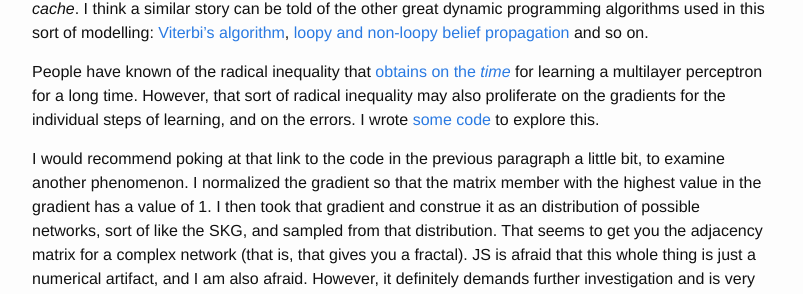
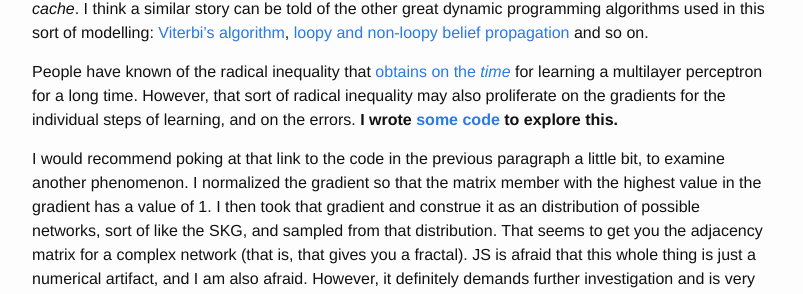
Before and after one commit to howonlee/howonlee.github.io, a Jekyll site: the page built from _posts/2016-01-21-Poking%20At%20Causation1.md, in a window 1280 px wide and 900 px high, scrolled down 12995 px. Shown: the part 197-491 px from the top of the window, without its empty margins (238-1041 px from the left). Built offline with Jekyll 4.4.1, drawn with Linux system fonts in a browser that asks for light colours.

Commit message:
wall of text...

```diff
--- a/_posts/2016-01-21-Poking%20At%20Causation1.md
+++ b/_posts/2016-01-21-Poking%20At%20Causation1.md
@@ -204,7 +204,7 @@
 
 That is, the story I've been telling about networks of causation would explain _the outlines of where to cache_. I think a similar story can be told of the other great dynamic programming algorithms used in this sort of modelling: [Viterbi's algorithm](https://en.wikipedia.org/wiki/Viterbi_algorithm), [loopy and non-loopy belief propagation](https://en.wikipedia.org/wiki/Belief_propagation) and so on.
 
-People have known of the radical inequality that [obtains on the _time_](http://www.complex-systems.com/pdf/01-2-7.pdf) for learning a multilayer perceptron for a long time. However, that sort of radical inequality may also proliferate on the gradients for the individual steps of learning, and on the errors. I wrote [some code](https://github.com/howonlee/mlp_gradient_histograms) to explore this.
+People have known of the radical inequality that [obtains on the _time_](http://www.complex-systems.com/pdf/01-2-7.pdf) for learning a multilayer perceptron for a long time. However, that sort of radical inequality may also proliferate on the gradients for the individual steps of learning, and on the errors. __I wrote [some code](https://github.com/howonlee/mlp_gradient_histograms) to explore this.__
 
 I would recommend poking at that link to the code in the previous paragraph a little bit, to examine another phenomenon. I normalized the gradient so that the matrix member with the highest value in the gradient has a value of 1. I then took that gradient and construe it as an distribution of possible networks, sort of like the SKG, and sampled from that distribution. That seems to get you the adjacency matrix for a complex network (that is, that gives you a fractal). JS is afraid that this whole thing is just a numerical artifact, and I am also afraid. However, it definitely demands further investigation and is very interesting.
 
```
